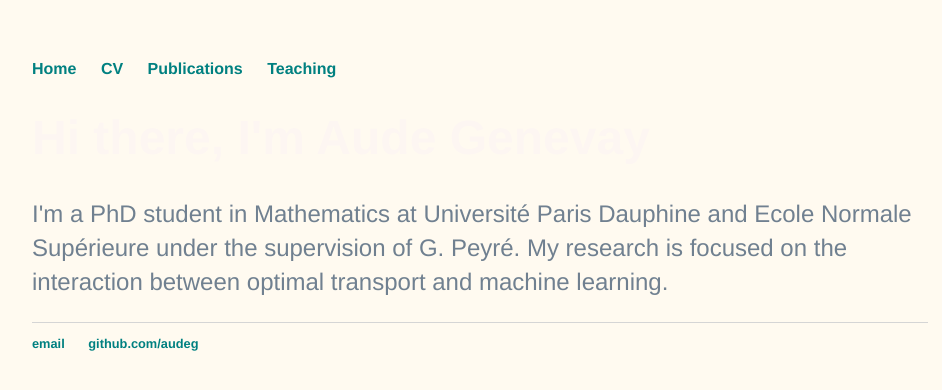
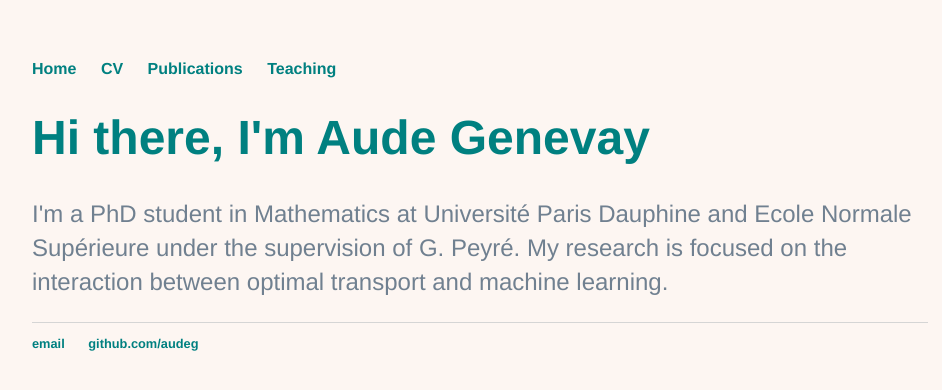
Before and after one commit to audeg/audeg.github.io, a Jekyll site: the page built from index.html, in a window 1280 px wide. Shown: the top 390 px of the page, without its empty margins (160-1102 px from the left). Built offline with Jekyll 4.4.1, drawn with Linux system fonts in a browser that asks for light colours.

Commit message:
color change

```diff
--- a/css/main.css
+++ b/css/main.css
@@ -2,8 +2,8 @@
 body {
     margin: 60px auto;
     width: 70%;
-    background: #FFFAF0;
-    color: #FDF6F2;
+    background: #FDF6F2;
+    color: #008080;
     font-family:'Helvetica', 'Arial', 'Sans-Serif';
 }
 nav ul, footer ul {
```
